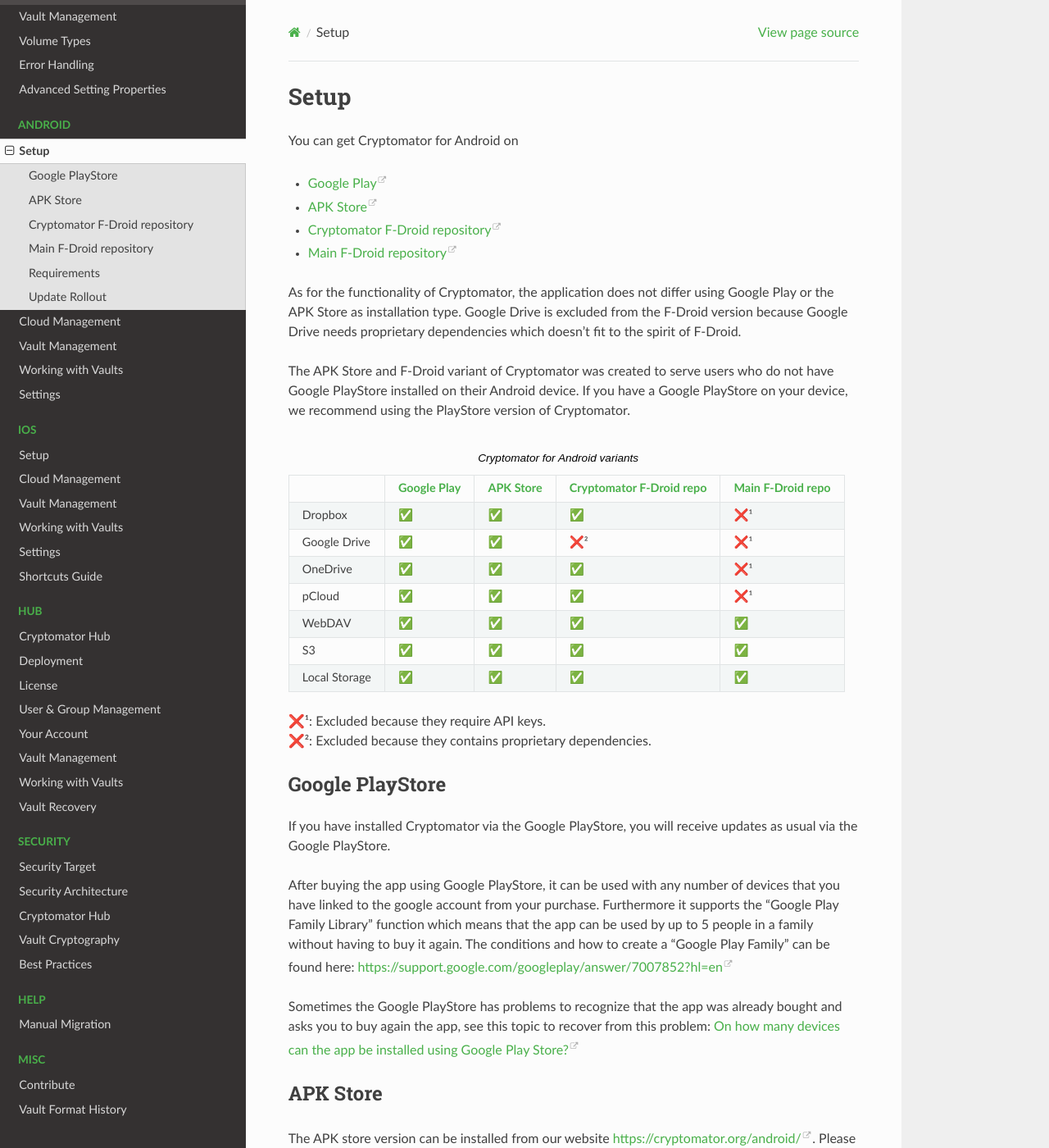
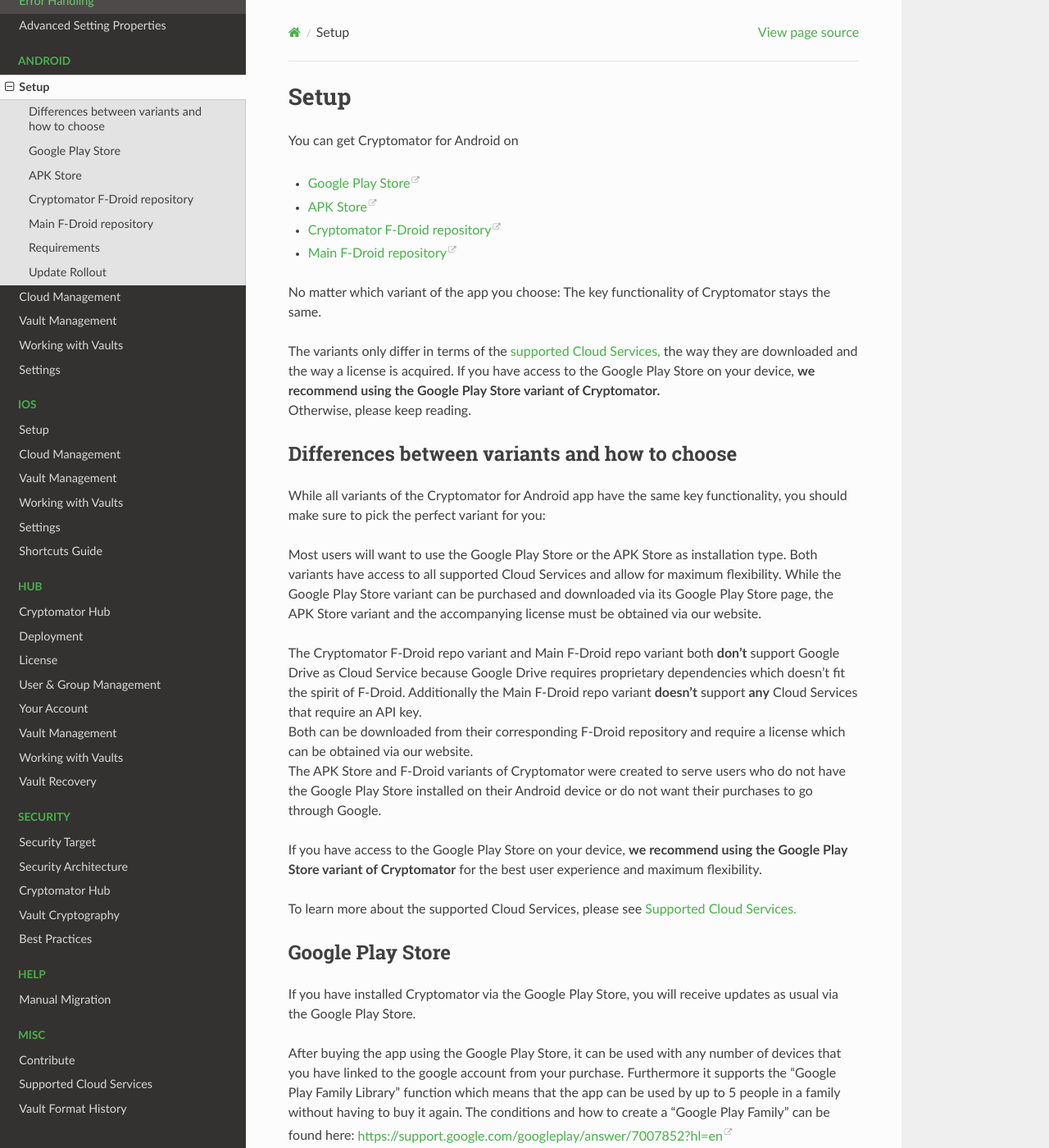
Before and after one commit to cryptomator/docs, a Sphinx documentation site: the page built from source/android/setup.rst, in a window 1280 px wide and 1400 px high. Shown: the whole window at 82% size. Built offline with Sphinx 7.4.7 and the Read the Docs theme 2.0.0, drawn with Linux system fonts in a browser that asks for light colours; some of the changed text lies outside the part shown.

Commit message:
Added "Supported Cloud Services" page and moved content
Added the page, including overview/intro text and content for "Natively supported Cloud Services" section
Added the page to "index.rst"

Moved content from "Android/Setup" to "Supported Cloud Services" page
Refactored linebreaks and links on "Android/Setup" page
Overhauled text on "Android/Setup" page

```diff
--- a/source/android/setup.rst
+++ b/source/android/setup.rst
@@ -1,80 +1,89 @@
-.. role:: raw-html(raw)
-    :format: html
-
 Setup
 =====
 
 You can get Cryptomator for Android on
 
-* `Google Play <https://play.google.com/store/apps/details?id=org.cryptomator&hl=en>`_
-* `APK Store <https://cryptomator.org/android/>`_
-* `Cryptomator F-Droid repository <https://static.cryptomator.org/android/fdroid/repo?fingerprint=F7C3EC3B0D588D3CB52983E9EB1A7421C93D4339A286398E71D7B651E8D8ECDD>`_
-* `Main F-Droid repository <https://f-droid.org/en/packages/org.cryptomator.lite>`_
+* `Google Play Store`_
+* `APK Store`_
+* `Cryptomator F-Droid repository`_
+* `Main F-Droid repository`_
 
-As for the functionality of Cryptomator, the application does not differ using Google Play or the APK Store as installation type. Google Drive is excluded from the F-Droid version because Google Drive needs proprietary dependencies which doesn’t fit to the spirit of F-Droid.
+No matter which variant of the app you choose: The key functionality of Cryptomator stays the same.
 
-The APK Store and F-Droid variant of Cryptomator was created to serve users who do not have Google PlayStore installed on their Android device.
-If you have a Google PlayStore on your device, we recommend using the PlayStore version of Cryptomator.
+| The variants only differ in terms of the :ref:`supported Cloud Services,<misc/supported-cloud-services>` the way they are downloaded and the way a license is acquired.
+  If you have access to the Google Play Store on your device, **we recommend using the Google Play Store variant of Cryptomator.**
+| Otherwise, please keep reading.
 
-.. csv-table:: Cryptomator for Android variants
-   :header: "", ":ref:`Google Play <android/setup/google-playstore>`", ":ref:`APK Store <android/setup/apk-store>`", ":ref:`Cryptomator F-Droid repo <android/setup/f-droid-repository>`", ":ref:`Main F-Droid repo <android/setup/f-droid-main-repository>`"
+.. _android/setup/variant-differences:
 
-   "Dropbox", "✅", "✅", "✅", "❌¹"
-   "Google Drive", "✅", "✅", "❌²", "❌¹"
-   "OneDrive", "✅", "✅", "✅", "❌¹"
-   "pCloud", "✅", "✅", "✅", "❌¹"
-   "WebDAV", "✅", "✅", "✅", "✅"
-   "S3", "✅", "✅", "✅", "✅"
-   "Local Storage", "✅", "✅", "✅", "✅"
+Differences between variants and how to choose
+----------------------------------------------
 
-❌¹: Excluded because they require API keys. :raw-html:`<br />`
-❌²: Excluded because they contains proprietary dependencies.
+While all variants of the Cryptomator for Android app have the same key functionality, you should make sure to pick
+the perfect variant for you:
+
+Most users will want to use the Google Play Store or the APK Store as installation type. Both variants have access to all
+supported Cloud Services and allow for maximum flexibility. While the Google Play Store variant can be purchased and downloaded via its
+Google Play Store page, the APK Store variant and the accompanying license must be obtained via our website.
+
+| The Cryptomator F-Droid repo variant and Main F-Droid repo variant both **don't** support Google Drive as Cloud Service because
+  Google Drive requires proprietary dependencies which doesn’t fit the spirit of F-Droid.
+  Additionally the Main F-Droid repo variant **doesn't** support **any** Cloud Services that require an API key.
+| Both can be downloaded from their corresponding F-Droid repository and require a license which can be obtained via
+  our website.
+| The APK Store and F-Droid variants of Cryptomator were created to serve users who do not have the Google Play Store installed
+  on their Android device or do not want their purchases to go through Google.
+
+If you have access to the Google Play Store on your device, **we recommend using the Google Play Store variant of Cryptomator**
+for the best user experience and maximum flexibility.
+
+To learn more about the supported Cloud Services, please see :ref:`Supported Cloud Services.<misc/supported-cloud-services>`
 
 .. _android/setup/google-playstore:
 
-Google PlayStore
+Google Play Store
 ------------------
 
-If you have installed Cryptomator via the Google PlayStore, you will receive updates as usual via the Google PlayStore.
+If you have installed Cryptomator via the Google Play Store, you will receive updates as usual via the Google Play Store.
 
-After buying the app using Google PlayStore, it can be used with any number of devices that you have linked to the google account from your purchase. Furthermore it supports the "Google Play Family Library" function which means that the app can be used by up to 5 people in a family without having to buy it again. The conditions and how to create a “Google Play Family” can be found here: https://support.google.com/googleplay/answer/7007852?hl=en
+After buying the app using the Google Play Store, it can be used with any number of devices that you have linked to the google account from your purchase. Furthermore it supports the "Google Play Family Library" function which means that the app can be used by up to 5 people in a family without having to buy it again. The conditions and how to create a “Google Play Family” can be found here: https://support.google.com/googleplay/answer/7007852?hl=en
 
-Sometimes the Google PlayStore has problems to recognize that the app was already bought and asks you to buy again the app, see this topic to recover from this problem: `On how many devices can the app be installed using Google Play Store? <https://community.cryptomator.org/t/on-how-many-devices-can-the-app-be-installed-using-google-play-store/6129>`_
+Sometimes the Google Play Store has problems to recognize that the app was already bought and asks you to buy again the app, see this topic to recover from this problem: `On how many devices can the app be installed using Google Play Store? <https://community.cryptomator.org/t/on-how-many-devices-can-the-app-be-installed-using-google-play-store/6129>`_
 
 .. _android/setup/apk-store:
 
 APK Store
 ------------
 
-The APK store version can be installed from our website `https://cryptomator.org/android/ <https://cryptomator.org/android/>`_. Please verify the `SHA256 Signature` after downloading the APK before installing. The download is a so-called `APK` (Android application package), which is an installation archive. Install the app by simply clicking on the APK.
+The APK store variant can be installed from our website `https://cryptomator.org/android/ <https://cryptomator.org/android/>`_. Please verify the `SHA256 Signature` after downloading the APK before installing. The download is a so-called `APK` (Android application package), which is an installation archive. Install the app by simply clicking on the APK.
 
 It is possible that the app in which you clicked on the APK is asking for "Install from Unknown Sources" permission, this is normal and must be activated for a short time (it is recommended to remove the permission afterwards).
 
-This version does include an automatic updater that periodically checks if there is a newer version of this app, and if so, it can be downloaded and installed directly from within the app. Using the :ref:`Update Check Interval <android/settings/update-check-interval>` in the Cryptomator settings, you can specify how often the update check is executed.
+This variant does include an automatic updater that periodically checks if there is a newer version of this app, and if so, it can be downloaded and installed directly from within the app. Using the :ref:`Update Check Interval <android/settings/update-check-interval>` in the Cryptomator settings, you can specify how often the update check is executed.
 
-As this version wasn't bought using Google's PlayStore you need to buy a license key from our website `https://cryptomator.org/android/ <https://cryptomator.org/android/>`_. After Cryptomator is installed, you have to enter this key. This can be done by copying and pasting the license into the field when asked for it or by clicking on the link starting with `cryptomator://license/YOUR_LICENSE_KEY`.
+As this variant wasn't bought using Google's Google Play Store you need to buy a license key from our website `https://cryptomator.org/android/ <https://cryptomator.org/android/>`_. After Cryptomator is installed, you have to enter this key. This can be done by copying and pasting the license into the field when asked for it or by clicking on the link starting with `cryptomator://license/YOUR_LICENSE_KEY`.
 
 .. _android/setup/f-droid-repository:
 
 Cryptomator F-Droid repository
 --------------------------------
 
-The Cryptomator F-Droid repository version can be installed after adding our F-Droid repository to the F-Droid app by opening `this link <https://static.cryptomator.org/android/fdroid/repo?fingerprint=F7C3EC3B0D588D3CB52983E9EB1A7421C93D4339A286398E71D7B651E8D8ECDD>`_ on the device or scanning the following QR-Code:
+The Cryptomator F-Droid repository variant can be installed after adding our F-Droid repository to the F-Droid app by opening `this link <https://static.cryptomator.org/android/fdroid/repo?fingerprint=F7C3EC3B0D588D3CB52983E9EB1A7421C93D4339A286398E71D7B651E8D8ECDD>`_ on the device or scanning the following QR-Code:
 
 .. image:: ../img/android/fdroid-qr-code.svg
     :alt: How to handle cloud services with Android
     :width: 128px
 
-As well as using the APK Store variant because this app version wasn't bought using Google's PlayStore you need to buy a license key from our website `https://cryptomator.org/android/ <https://cryptomator.org/android/>`_. After Cryptomator is installed, you have to enter this key. This can be done by copying and pasting the license into the field when asked for it or by clicking on the link starting with `cryptomator://license/YOUR_LICENSE_KEY`.
+As well as using the APK Store variant because this app variant wasn't bought using Google's Google Play Store you need to buy a license key from our website `https://cryptomator.org/android/ <https://cryptomator.org/android/>`_. After Cryptomator is installed, you have to enter this key. This can be done by copying and pasting the license into the field when asked for it or by clicking on the link starting with `cryptomator://license/YOUR_LICENSE_KEY`.
 
 .. _android/setup/f-droid-main-repository:
 
 Main F-Droid repository
 ------------------------
 
-The Main F-Droid repository version can be installed directly from the `Main F-Droid repository <https://f-droid.org/en/packages/org.cryptomator.lite>`_. Regarding the license key, the same  applies as with the :ref:`Cryptomator F-Droid repository <android/setup/f-droid-repository>` variant.
+The Main F-Droid repository variant can be installed directly from the `Main F-Droid repository <https://f-droid.org/en/packages/org.cryptomator.lite>`_. Regarding the license key, the same  applies as with the :ref:`Cryptomator F-Droid repository <android/setup/f-droid-repository>` variant.
 
-Unlike all other versions of Cryptomator for Android, this version has its own package name: ``org.cryptomator.lite``. It means that you cannot, intentionally or unintentionally, simply switch between this and the other versions. It requires to setup the app again. The reason we decided to do this is that other Cryptomator variants already exist in some popular F-Droid repositories, and if we hadn't decided to do this, there could have been an unwanted variant switch.
+Unlike all other variants of Cryptomator for Android, this variant has its own package name: ``org.cryptomator.lite``. It means that you cannot, intentionally or unintentionally, simply switch between this and the other variants. It requires to setup the app again. The reason we decided to do this is that other Cryptomator variants already exist in some popular F-Droid repositories, and if we hadn't decided to do this, there could have been an unwanted variant switch.
 
 .. _android/setup/requirements:
 
@@ -88,9 +97,14 @@
 Update Rollout
 ---------------
 
-The timing of the update depends on your installation type:
+The timing of the update depends on your installed variant:
 
-* Google PlayStore: Updates are reviewed by Google, so it may take a few days before the update is available.
+* Google Play Store: Updates are reviewed by Google, so it may take a few days before the update is available.
 * APK Store: Updates are available as they are released.
 * Cryptomator F-Droid Repo: Updates are available as they are released.
 * Main F-Droid Repo: Updates are available as soon as the F-Droid maintainers have built the application, which can take a few days.
+
+.. _`Google Play Store`: https://play.google.com/store/apps/details?id=org.cryptomator&hl=en
+.. _`APK Store`: https://cryptomator.org/android/
+.. _`Cryptomator F-Droid repository`: https://static.cryptomator.org/android/fdroid/repo?fingerprint=F7C3EC3B0D588D3CB52983E9EB1A7421C93D4339A286398E71D7B651E8D8ECDD
+.. _`Main F-Droid repository`: https://f-droid.org/en/packages/org.cryptomator.lite
--- a/source/index.rst
+++ b/source/index.rst
@@ -90,4 +90,5 @@
    :caption: Misc
 
    misc/contribute.rst
+   misc/supported-cloud-services.rst
    misc/vault-format-history.rst
```
Also changed, not shown: source/_static/csv/natively-supported-clouds.csv (added, +11 -0 lines), source/misc/supported-cloud-services.rst (added, +62 -0 lines).
